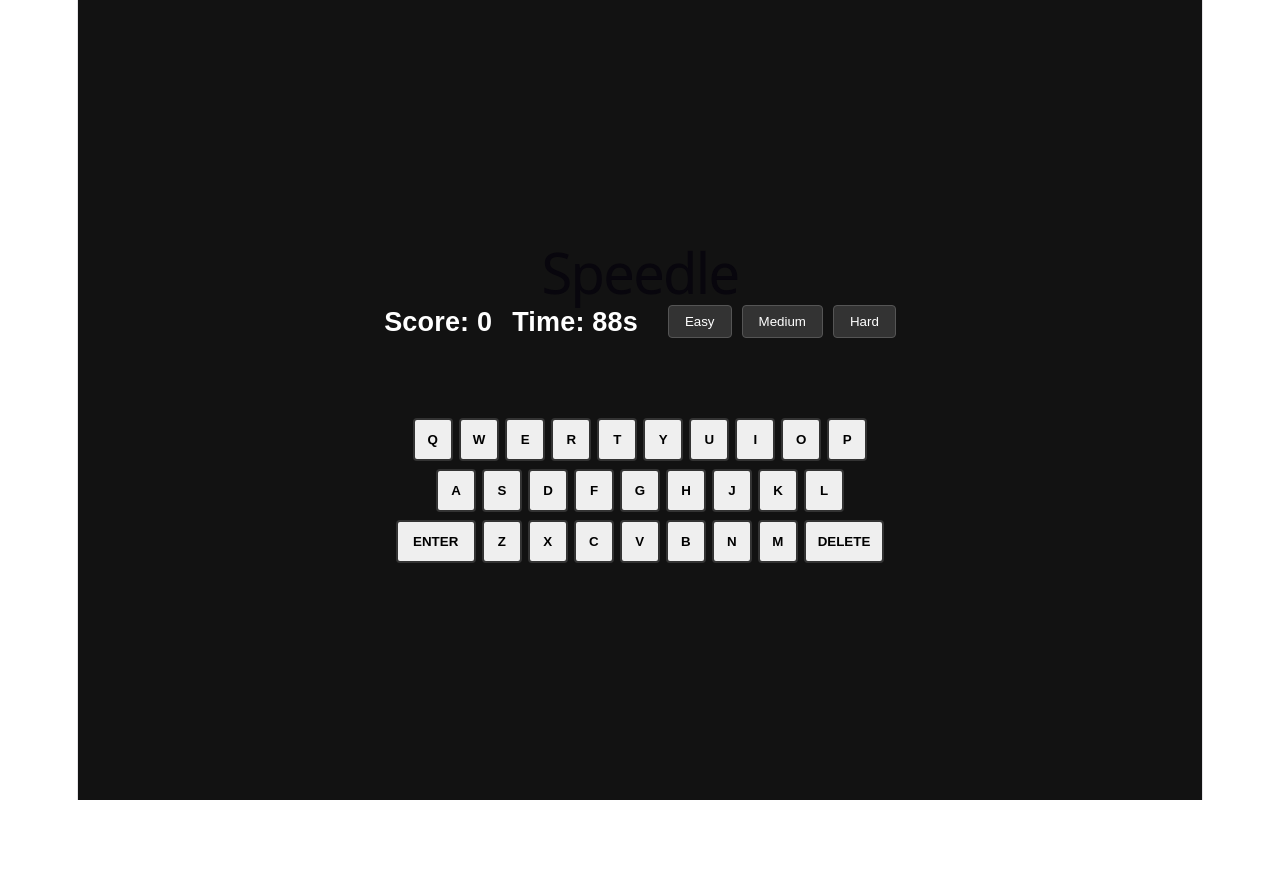
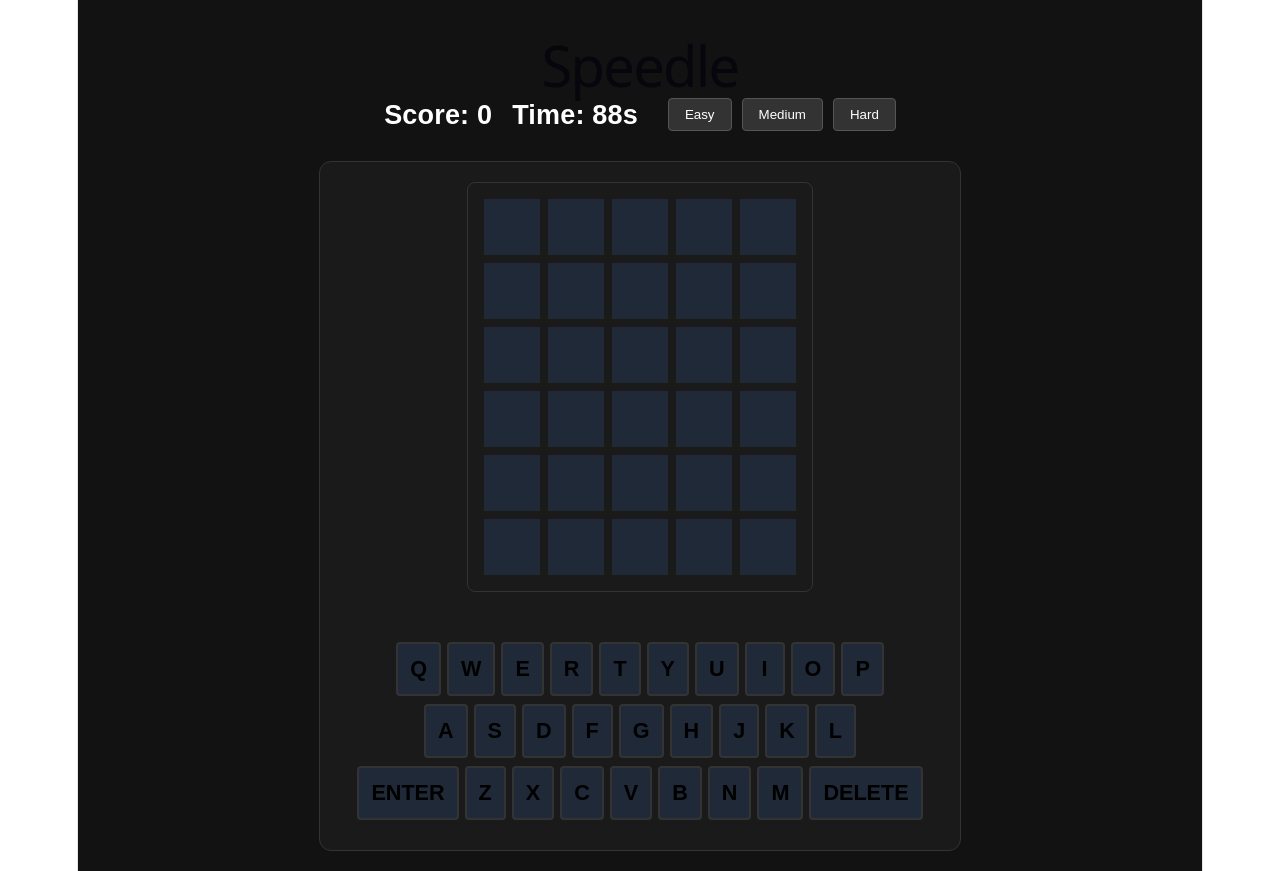
Before and after one commit to BenAMinute/speedle, a React (Vite) app in the folder vite-speedle/: page / in a window 1280 px wide. Both pictures are taken after a click on the button "Easy". Before the commit the page ends 800 px from the top, so only its background shows below. Built offline with nearby package versions, Linux system fonts and the light colour scheme.

Commit message:
upload changes

```diff
--- a/vite-speedle/src/App.css
+++ b/vite-speedle/src/App.css
@@ -7,6 +7,7 @@
   background-color: #121212;
   color: white;
   font-family: sans-serif;
+  padding: 20px;
 }
 
 .game-header {
@@ -14,6 +15,9 @@
   gap: 20px;
   margin-bottom: 30px;
   align-items: center;
+  width: 100%;
+  max-width: 600px;
+  justify-content: center;
 }
 
 .score-display, .timer-display {
@@ -40,6 +44,12 @@
   flex-direction: column;
   align-items: center;
   gap: 20px;
+  width: 100%;
+  max-width: 600px;
+  padding: 20px;
+  background-color: #1a1a1a;
+  border-radius: 12px;
+  border: 1px solid #333;
 }
 
 .title {
@@ -52,6 +62,8 @@
   gap: 8px;
   margin-top: 20px;
   padding: 10px;
+  width: 100%;
+  max-width: 600px;
 }
 
 .keyboard-row {
--- a/vite-speedle/src/App.tsx
+++ b/vite-speedle/src/App.tsx
@@ -11,7 +11,7 @@ import type { Guess, LetterStatus } from './types'
 const WORD_LIST = ['APPLE', 'BEACH', 'CLOUD', 'DANCE', 'EARTH', 'FLAME', 'GRAPE', 'HOUSE', 'INDEX', 'JUICE', 'KNIFE', 'LIGHT', 'MELON', 'NIGHT', 'OCEAN', 'PIANO', 'QUEEN', 'RIVER', 'SPACE', 'TIGER', 'UNDER', 'VOICE', 'WATER', 'YOUTH', 'ZEBRA'];
 
 function App() {
-  const [targetWord] = useState(WORD_LIST[0]);
+  const [targetWord, setTargetWord] = useState(WORD_LIST[0]);
   const [guesses, setGuesses] = useState<Guess[]>([])
 
   const [currentGuess, setCurrentGuess] = useState('')
@@ -22,6 +22,8 @@ function App() {
   const [timeLeft, setTimeLeft] = useState(90);
   const [selectedMode, setSelectedMode] = useState<GameMode>('easy');
   const timerRef = useRef<ReturnType<typeof setInterval> | null>(null);
+  const [totalWordsCompleted, setTotalWordsCompleted] = useState(0);
+  const [finalTime, setFinalTime] = useState(0);
 
   const startGame = () => {
     setGameState('playing');
@@ -30,6 +32,7 @@ function App() {
     setLetterStatuses({});
     setGameStatus('playing');
     setTimeLeft(GameModeConfigs[selectedMode].timeLimit);
+    setTargetWord(WORD_LIST[Math.floor(Math.random() * WORD_LIST.length)]);
   };
 
   useEffect(() => {
@@ -39,6 +42,7 @@ function App() {
           if (prev <= 1) {
             setGameStatus('lost');
             setGameState('lost');
+            setFinalTime(0);
             if (timerRef.current) clearInterval(timerRef.current);
             return 0;
           }
@@ -113,6 +117,19 @@ function App() {
         if (status.every(s => s === 'correct')) {
           setGameStatus('won')
           setGameState('won')
+
+          // Fetch next word
+          const nextWordIndex = (WORD_LIST.indexOf(targetWord) + 1) % WORD_LIST.length;
+          setTargetWord(WORD_LIST[nextWordIndex]);
+
+          // Reset local grid state for the new word
+          setGuesses([]);
+          setCurrentGuess('');
+          setLetterStatuses({});
+
+          // Update stats
+          setTotalWordsCompleted(prev => prev + 1);
+          setFinalTime(timeLeft);
         } else if (guesses.length >= 5) {
           setGameStatus('lost')
           setGameState('lost')
@@ -128,7 +145,22 @@ function App() {
 
     if (key.length === 1 && key.match(/[A-Z]/)) {
       if (currentGuess.length < targetWord.length && !currentGuess.includes(key)) {
-        setCurrentGuess(prev => prev + key)
+        const newGuessStr = currentGuess + key;
+        setCurrentGuess(newGuessStr);
+
+        if (guesses.length > 0) {
+          const newGuesses = [...guesses];
+          newGuesses[newGuesses.length - 1] = {
+            letters: newGuessStr.split(''),
+            status: new Array(newGuessStr.length).fill('empty'),
+          };
+          setGuesses(newGuesses);
+        } else {
+          setGuesses([{
+            letters: newGuessStr.split(''),
+            status: new Array(newGuessStr.length).fill('empty'),
+          }]);
+        }
       }
     }
   }
@@ -155,6 +187,12 @@ function App() {
       <div className="game-summary">
         <h1 className="title">{gameState === 'won' ? 'You Won!' : 'Game Over'}</h1>
         <p>Target Word: {targetWord}</p>
+        {gameState === 'won' && (
+          <div className="summary-stats">
+            <p>Words Completed: {totalWordsCompleted}</p>
+            <p>Final Time: {finalTime}s</p>
+          </div>
+        )}
         <button onClick={startGame}>Play Again</button>
       </div>
     )
@@ -197,7 +235,7 @@ function App() {
         </div>
       </div>
       <div id="game-area">
-        <Grid guesses={guesses} />
+        <Grid guesses={guesses} targetWordLength={targetWord.length} />
         <Keyboard onKeyPress={handleKeyPress} letterStatuses={letterStatuses} />
       </div>
     </div>
--- a/vite-speedle/src/components/DailyGame.tsx
+++ b/vite-speedle/src/components/DailyGame.tsx
@@ -1,10 +1,83 @@
 import React from 'react';
+import Grid from './Grid';
+import Keyboard from './Keyboard';
+import type { Guess, LetterStatus } from '../types';
+import { useState } from 'react';
 
 interface DailyGameProps {
   onBack: () => void;
 }
 
 const DailyGame: React.FC<DailyGameProps> = ({ onBack }) => {
+  const [guesses, setGuesses] = useState<Guess[]>([]);
+  const [currentGuess, setCurrentGuess] = useState('');
+  const [letterStatuses, setLetterStatuses] = useState<Record<string, LetterStatus>>({});
+  const [targetWord] = useState('APPLE'); // This will be updated later with actual daily word logic
+
+  const handleKeyPress = (key: string) => {
+    if (key === 'ENTER') {
+      if (currentGuess.length === targetWord.length) {
+        const guessLetters = currentGuess.split('');
+        const status: LetterStatus[] = new Array(guessLetters.length).fill('empty');
+        const targetLetters = targetWord.split('');
+        const usedTargetLetters = new Set<number>();
+
+        for (let i = 0; i < guessLetters.length; i++) {
+          if (guessLetters[i] === targetLetters[i]) {
+            status[i] = 'correct';
+            usedTargetLetters.add(i);
+          }
+        }
+
+        for (let i = 0; i < guessLetters.length; i++) {
+          if (status[i] !== 'correct') {
+            for (let j = 0; j < targetLetters.length; j++) {
+              if (!usedTargetLetters.has(j) && guessLetters[i] === targetLetters[j]) {
+                status[i] = 'present';
+                usedTargetLetters.add(j);
+                break;
+              }
+            }
+          }
+        }
+
+        for (let i = 0; i < guessLetters.length; i++) {
+          if (status[i] === 'empty') {
+            status[i] = 'absent';
+          }
+        }
+
+        const newGuess: Guess = {
+          letters: guessLetters,
+          status: status,
+        };
+        setGuesses(prev => [...prev, newGuess]);
+        setCurrentGuess('');
+
+        const newLetterStatuses: Record<string, LetterStatus> = {};
+        guessLetters.forEach((letter, index) => {
+          const s = status[index];
+          if (s !== 'empty') {
+            newLetterStatuses[letter] = s;
+          }
+        });
+        setLetterStatuses(newLetterStatuses);
+      }
+      return;
+    }
+
+    if (key === 'DELETE') {
+      setCurrentGuess(prev => prev.slice(0, -1));
+      return;
+    }
+
+    if (key.length === 1 && key.match(/[A-Z]/)) {
+      if (currentGuess.length < targetWord.length && !currentGuess.includes(key)) {
+        setCurrentGuess(prev => prev + key);
+      }
+    }
+  };
+
   return (
     <div className="daily-game">
       <h1 className="title">Daily Game</h1>
@@ -12,7 +85,10 @@ const DailyGame: React.FC<DailyGameProps> = ({ onBack }) => {
         Come back every day for a new challenge!
       </p>
       <div className="daily-content">
-        <p>The daily word will be revealed here.</p>
+        <div id="game-area">
+          <Grid guesses={guesses} targetWordLength={targetWord.length} />
+          <Keyboard onKeyPress={handleKeyPress} letterStatuses={letterStatuses} />
+        </div>
         <button className="back-button" onClick={onBack}>Back to Home</button>
       </div>
     </div>
--- a/vite-speedle/src/components/Grid.tsx
+++ b/vite-speedle/src/components/Grid.tsx
@@ -5,20 +5,27 @@ import type { Guess } from '../types';
 interface GridProps {
   guesses: Guess[];
   maxGuesses?: number;
+  targetWordLength: number;
 }
 
-const Grid: React.FC<GridProps> = ({ guesses, maxGuesses = 6 }) => {
+const Grid: React.FC<GridProps> = ({ guesses, maxGuesses = 6, targetWordLength }) => {
   return (
-    <div className="grid grid-rows-6 gap-2 p-4">
+    <div className="grid-container" style={{ display: 'flex', flexDirection: 'column', gap: '8px', padding: '16px', backgroundColor: '#1a1a1a', borderRadius: '8px', border: '1px solid #333' }}>
       {Array.from({ length: maxGuesses }).map((_, rowIndex) => (
-        <div key={rowIndex} className="flex gap-2">
-          {guesses[rowIndex]?.letters.map((letter, letterIndex) => (
-            <Letter
-              key={letterIndex}
-              letter={letter}
-              status={guesses[rowIndex]?.status[letterIndex] || 'empty'}
-            />
-          ))}
+        <div key={rowIndex} className="flex gap-2" style={{ display: 'flex', gap: '8px', justifyContent: 'center' }}>
+          {Array.from({ length: 5 }).map((_, letterIndex) => {
+            const guess = guesses[rowIndex];
+            const letter = guess?.letters[letterIndex] || '';
+            const status = guess?.status[letterIndex] || 'empty';
+
+            return (
+              <Letter
+                key={`${rowIndex}-${letterIndex}`}
+                letter={letter}
+                status={status}
+              />
+            );
+          })}
         </div>
       ))}
     </div>
--- a/vite-speedle/src/components/Keyboard.tsx
+++ b/vite-speedle/src/components/Keyboard.tsx
@@ -22,17 +22,37 @@ const Keyboard: React.FC<KeyboardProps> = ({ onKeyPress, letterStatuses }) => {
             const status = letterStatuses[key];
 
             const getStatusStyles = () => {
-              if (status === 'correct') return 'bg-green-600 border-green-700';
-              if (status === 'present') return 'bg-yellow-600 border-yellow-700';
-              if (status === 'absent') return 'bg-gray-700 border-gray-800';
-              return 'bg-gray-800 border-gray-900';
+              if (status === 'correct') return { backgroundColor: '#16a34a', borderColor: '#15803d' };
+              if (status === 'present') return { backgroundColor: '#ca8a04', borderColor: '#a16207' };
+              if (status === 'absent') return { backgroundColor: '#374151', borderColor: '#1f2937' };
+              return { backgroundColor: '#1f2937', borderColor: '#111827' };
             };
 
             return (
               <button
                 key={key}
                 onClick={() => onKeyPress(key)}
-                className={`key ${isSpecial ? 'special-key' : ''} ${getStatusStyles()}`}
+                onKeyDown={(e) => {
+                  if (e.key === key) {
+                    e.preventDefault();
+                    onKeyPress(key);
+                  }
+                }}
+                className={`key ${isSpecial ? 'special-key' : ''}`}
+                style={{
+                  ...getStatusStyles(),
+                  // Ensure the button is clickable and has correct layout
+                  display: 'flex',
+                  alignItems: 'center',
+                  justifyContent: 'center',
+                  cursor: 'pointer',
+                  minWidth: isSpecial ? '80px' : '40px',
+                  padding: '12px',
+                  border: '2px solid #333',
+                  borderRadius: '4px',
+                  fontWeight: 'bold',
+                  fontSize: '1.2rem'
+                }}
               >
                 {key}
               </button>
--- a/vite-speedle/src/components/Letter.tsx
+++ b/vite-speedle/src/components/Letter.tsx
@@ -7,15 +7,22 @@ interface LetterProps {
 }
 
 const Letter: React.FC<LetterProps> = ({ letter, status }) => {
-  const statusStyles: Record<LetterStatus, string> = {
-    correct: 'bg-green-600 border-green-700',
-    present: 'bg-yellow-600 border-yellow-700',
-    absent: 'bg-gray-700 border-gray-800',
-    empty: 'bg-gray-800 border-gray-900',
+  const statusStyles: Record<LetterStatus, React.CSSProperties> = {
+    correct: { backgroundColor: '#16a34a', borderColor: '#15803d' },
+    present: { backgroundColor: '#ca8a04', borderColor: '#a16207' },
+    absent: { backgroundColor: '#374151', borderColor: '#1f2937' },
+    empty: { backgroundColor: '#1f2937', borderColor: '#111827' },
   };
 
   return (
-    <div className={`w-14 h-14 flex items-center justify-center text-2xl font-bold border-2 rounded ${statusStyles[status]}`}>
+    <div
+      className="flex items-center justify-center text-2xl font-bold border-2 rounded"
+      style={{
+        width: '56px',
+        height: '56px',
+        ...statusStyles[status],
+      }}
+    >
       {letter}
     </div>
   );
```
Also changed, not shown: 1 other file (tests, documents, lock files or other folders).
